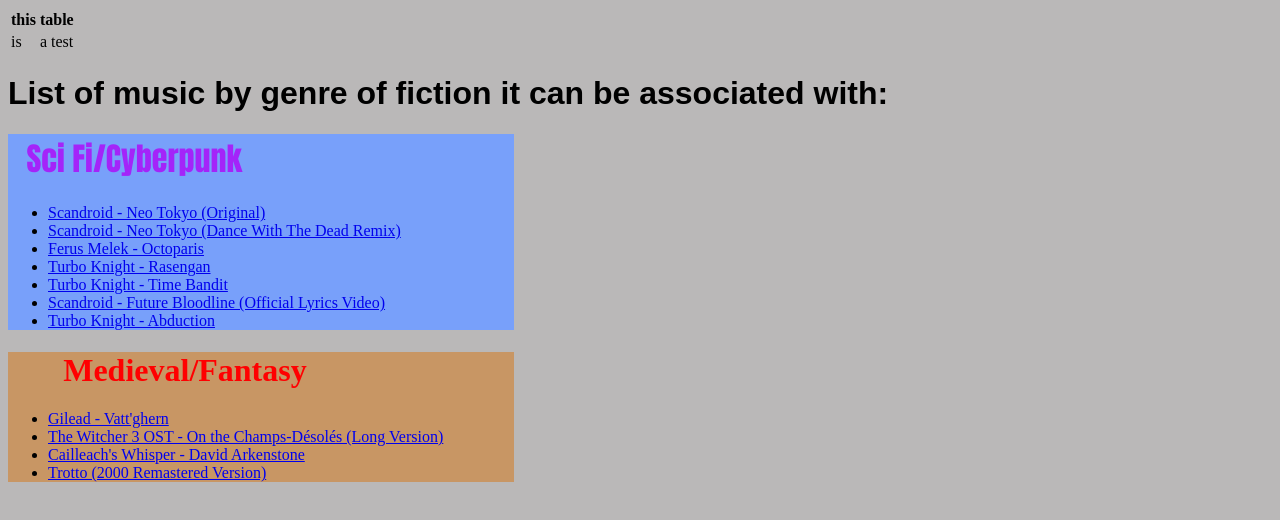
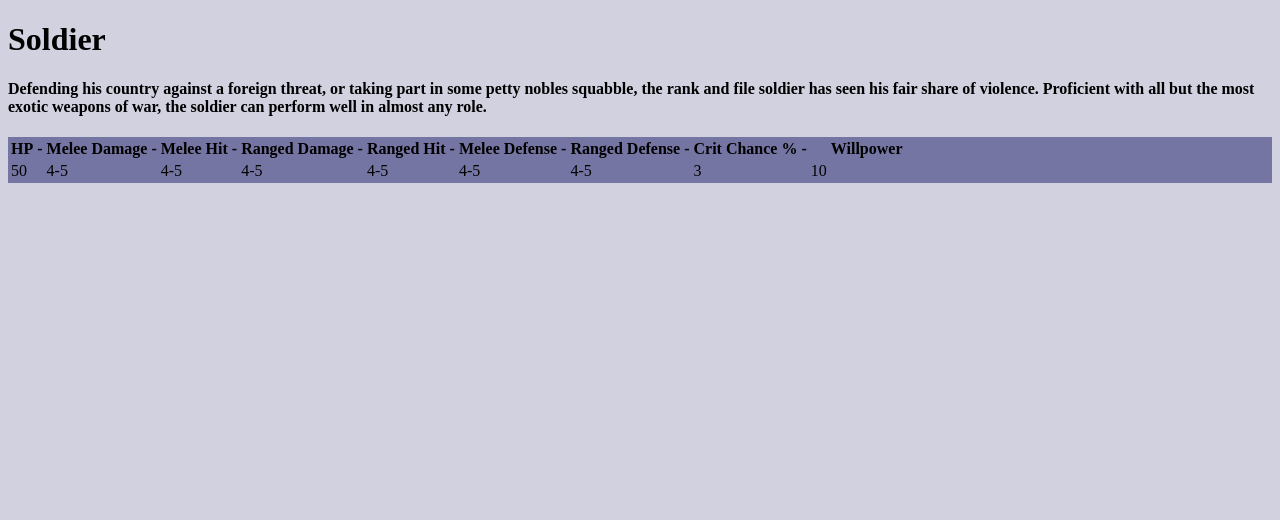
Before and after one commit to ArtoriasAbyss/ArtoriasAbyss.github.io, a plain HTML site: page index.html in a window 1280 px wide. Drawn offline with Linux system fonts and the light colour scheme.

Commit message:
Update index.html

```diff
--- a/index.html
+++ b/index.html
@@ -2,80 +2,61 @@
 <html>
 <head>
 	<meta charset="UTF-8">
-	<title>Music by genre of fiction</title>
-<style>
-	body {
-		background-color:rgb(186,184,184);
+	<title>Character Backgrounds</title>
+	<style>
+		body {
+			background-color: #d1d1e0
 			}
-	.genre {
-		text-align:center;
-		}
-	#list {
-		font-family: sans-serif;
-		}
-	#scifi {
-		font-family: impact;
-		font-style: ;
-		color:rgb(164, 36, 249);
-		width:50%;
+		.stat-chart {
+			background-color: #7575a3
 
-		}
-	#medieval {
-		font-family: serif;
-		color:rgb(255, 0, 0);
-		width: 70%;
-		}
-	#med-fan {
-		background-color:rgb(200,150,100);
-		width:40%;
+			}
 
-		}
-	#sci-cyber {
-		background-color:rgb(120,160,250);
-		width:40%;
-
-		}
-</style>
+	</style>
 </head>
 <body>
+	<h1>Soldier</h1>
+		<h4>Defending his country against a foreign threat, or taking part in some petty nobles squabble, the rank and file soldier has seen his fair share of violence. Proficient with all but the most exotic weapons of war, the soldier can perform well in almost any role.</h4>
+	<div class="stat-chart">
 	<table>
 		<thead>
 			<tr>
-				<th>this</th>
-				<th>table</th>
+				<th>HP</th>
+				<th>-</th>
+				<th>Melee Damage</th>
+				<th>-</th>
+				<th>Melee Hit</th>
+				<th>-</th>
+				<th>Ranged Damage</th>
+				<th>-</th>
+				<th>Ranged Hit</th>
+				<th>-</th>
+				<th>Melee Defense</th>
+				<th>-</th>
+				<th>Ranged Defense</th>
+				<th>-</th>
+				<th>Crit Chance %</th>
+				<th>-<th>
+				<th>Willpower</th>
 			</tr>
 		<tbody>
-			<td>is</td>
-			<td>a test</td>
-		</tbody>
-		</thead>
-	</table>
-	<h1 id="list"> List of music by genre of fiction it can be associated with:</h1>
-	<div id="sci-cyber">
-		<span class="genre"><h1 id="scifi">Sci Fi/Cyberpunk</h1></span>
-			<ul>
-				<li><a href="https://www.youtube.com/watch?v=mSEUpJIg52U" target="_blank">Scandroid - Neo Tokyo (Original)</a></li>
-				<li><a href="https://www.youtube.com/watch?v=MkgR0SxmMKo" target="_blank">Scandroid - Neo Tokyo (Dance With The Dead Remix)</a></li>
-				<li><a href="https://www.youtube.com/watch?v=LDVgUJFfvlY" target="_blank">Ferus Melek - Octoparis<a></li>
-				<li><a href="https://www.youtube.com/watch?v=6tHrhzCIyHs" target="_blank">Turbo Knight - Rasengan<a></li>
-				<li><a href="https://www.youtube.com/watch?v=_-4Vb2hpYRQ" target="_blank">Turbo Knight - Time Bandit</a></li>
-				<li><a href="https://www.youtube.com/watch?v=VIpn3N_QJ_A" target="_blank">Scandroid - Future Bloodline (Official Lyrics Video)</a></li>
-				<li><a href="https://www.youtube.com/watch?v=XB1P4HkPHEU" target="_blank">Turbo Knight - Abduction</a></li>
-
-
-			</ul>
-	</div>
-	<div id="med-fan">
-		<span class="genre"><h1 id="medieval">Medieval/Fantasy</h1></span>
-			<ul>
-				<li><a href="https://www.youtube.com/watch?v=UfY2AVQRbZM" target="_blank">Gilead - Vatt'ghern</a></li>
-				<li><a href="https://www.youtube.com/watch?v=Vt5Mxm7BPhM" target="_blank">The Witcher 3 OST - On the Champs-Désolés (Long Version)</a></li>
-				<li><a href="https://www.youtube.com/watch?v=C7rMeBx27NM" target="_blank">Cailleach's Whisper - David Arkenstone</a></li>
-				<li><a href="https://www.youtube.com/watch?v=AJQ_HuhAEzo" target="_blank">Trotto (2000 Remastered Version)</a></li>
-
-
-			</ul>
-	</div>
+			<td>50</td>
+			<td></td>
+			<td>4-5</td>
+			<td></td>
+			<td>4-5</td>
+			<td></td>
+			<td>4-5</td>
+			<td></td>
+			<td>4-5</td>
+			<td></td>
+			<td>4-5</td>
+			<td></td>
+			<td>4-5</td>
+			<td></td>
+			<td>3</td>
+			<td></td>
+			<td>10</td>
 
 </body>
 </html>
```
